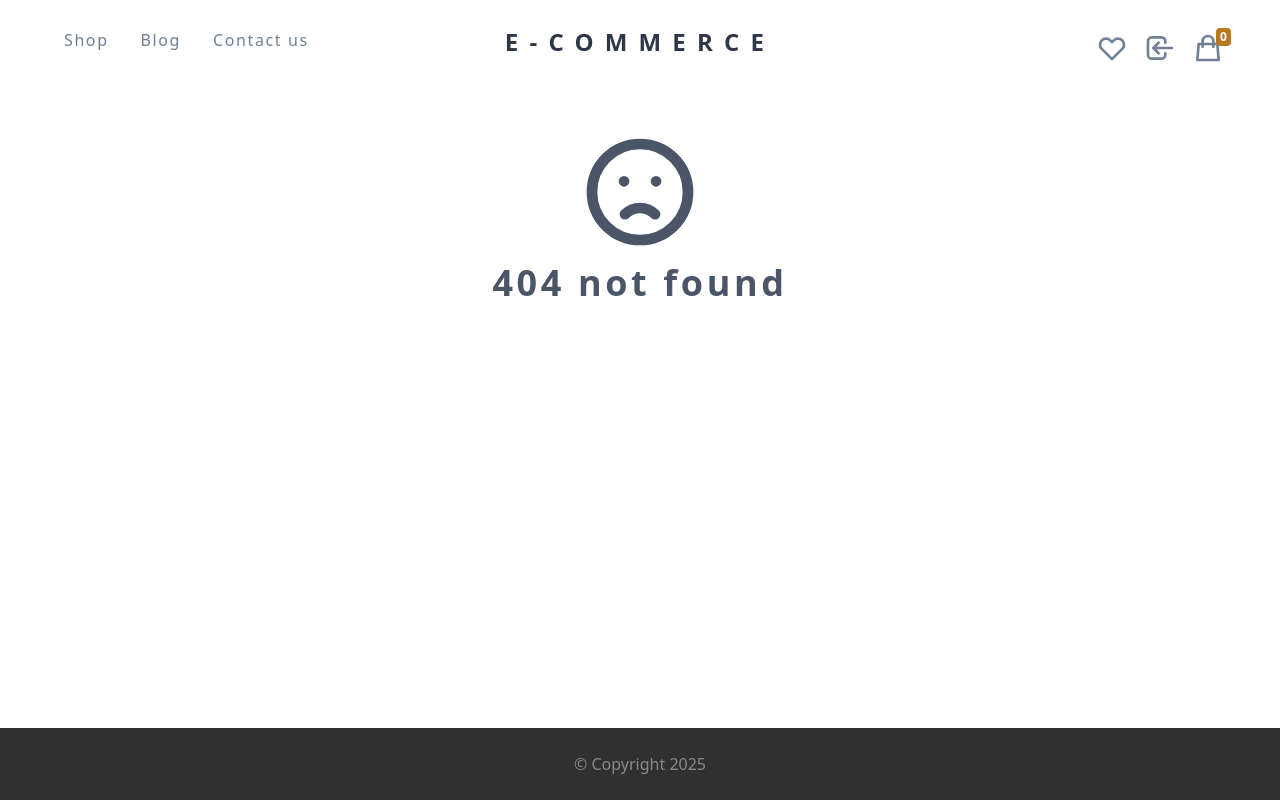
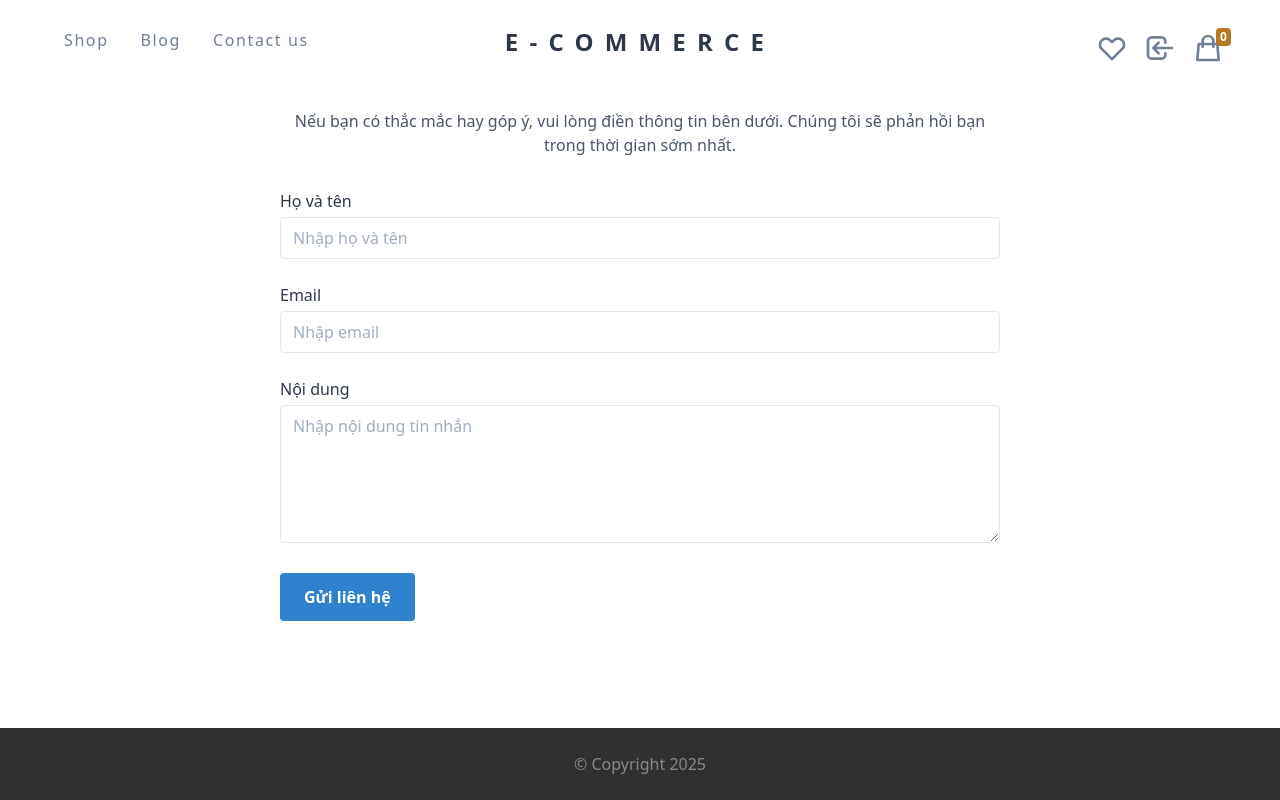
Before and after one commit to son1809/SEM3_Project_Frontend, a React (Create React App) app in the folder client/: page /contact-us in a window 1280 px wide. Before the commit this address had no page. Built offline with nearby package versions, Linux system fonts and the light colour scheme.

Commit message:
blog and contact

```diff
--- a/client/package.json
+++ b/client/package.json
@@ -13,6 +13,7 @@
     "notistack": "^3.0.1",
     "react": "^18.2.0",
     "react-dom": "^18.2.0",
+    "react-helmet": "^6.1.0",
     "react-router-dom": "^6.23.0",
     "react-scripts": "^5.0.1"
   },
@@ -23,7 +24,10 @@
     "eject": "react-scripts eject"
   },
   "eslintConfig": {
-    "extends": ["react-app", "react-app/jest"]
+    "extends": [
+      "react-app",
+      "react-app/jest"
+    ]
   },
   "browserslist": {
     "production": [
--- a/client/src/components/index.js
+++ b/client/src/components/index.js
@@ -1,4 +1,5 @@
 import React from "react";
+
 import {
   Home,
   WishList,
@@ -19,6 +20,11 @@ import PaypalReturn from "./shop/order/PaypalReturn"; // <-- Add this import
 import MyReturnOrReplacement from "./shop/dashboardUser/MyReturnOrReplacement";
 import AllReturnOrReplacement from "./admin/orders/AllReturnOrReplacement";
 import MyFeedbacks from "./shop/feedback/MyFeedbacks";
+import { Blog } from "./shop";
+import ContactUs from "./shop/ContactUs";
+
+
+
 
 import { BrowserRouter as Router, Routes, Route } from "react-router-dom";
 
@@ -151,8 +157,13 @@ const AppRoutes = (props) => {
             </ProtectedRoute>
           }
         />
-        {/* 404 Page */}
-        <Route path="*" element={<PageNotFound />} />
+
+        <Route path="/blog" element={<Blog />} />
+        {/* Blog Page */}
+
+        <Route path="/contact-us" element={<ContactUs />} />
+        {/* Contact Us Page */}
+
       </Routes>
     </Router>
   );
--- /dev/null
+++ b/client/src/components/shop/Blog.js
@@ -0,0 +1,63 @@
+import React, { Fragment, useEffect } from "react";
+import Layout from "./layout";
+
+const Blog = () => {
+  useEffect(() => {
+    document.title = "Blog - Hayroo Store";
+  }, []);
+
+  return (
+    <Layout>
+      <Fragment>
+        <div className="px-0 py-10">
+          <h1 className="text-2xl font-bold text-blue-900 mb-6 text-center">Blog - Khám phá sản phẩm thủ công</h1>
+          <p className="mb-8 text-gray-700 text-center px-6 md:px-20">
+            Cùng tìm hiểu về những sản phẩm nổi bật nhất tại cửa hàng chúng tôi: từ ví da thủ công tinh tế,
+            đến đồ gốm nghệ thuật và các tác phẩm gỗ điêu khắc mang đậm giá trị văn hóa.
+          </p>
+
+          {/* Post 1: Ví da */}
+          <div className="mb-16">
+            <h2 className="text-xl font-semibold text-gray-800 mb-4 text-center">1. Ví da thủ công</h2>
+            <img
+              src="https://www.leonardo.vn/cdn/shop/files/1_f953bdb1-80d7-40c7-a609-b3043fe9eef9_1800x.png?v=1747282216"
+              alt="Ví da"
+              className="w-full h-auto"
+            />
+            <p className="text-gray-600 text-justify px-6 md:px-20 mt-4">
+              Những chiếc ví da tại cửa hàng được làm hoàn toàn thủ công từ chất liệu da bò thật. Thiết kế đơn giản, tinh tế và phù hợp với cả nam lẫn nữ. Một món quà ý nghĩa cho bản thân hoặc người thân yêu.
+            </p>
+          </div>
+
+          {/* Post 2: Đồ gốm */}
+          <div className="mb-16">
+            <h2 className="text-xl font-semibold text-gray-800 mb-4 text-center">2. Đồ gốm nghệ thuật</h2>
+            <img
+              src="https://pendecor.vn/uploads/files/2022/10/27/thiet-ke-cua-hang-gom-su-5.jpg"
+              alt="Đồ gốm"
+              className="w-full h-auto"
+            />
+            <p className="text-gray-600 text-justify px-6 md:px-20 mt-4">
+              Mỗi món đồ gốm là một tác phẩm mang đậm nét truyền thống. Từ những chiếc ly, chén trà đến bình hoa, tất cả đều được làm từ đất nung tự nhiên và trải qua quy trình nung kỹ lưỡng.
+            </p>
+          </div>
+
+          {/* Post 3: Đồ gỗ điêu khắc */}
+          <div className="mb-16">
+            <h2 className="text-xl font-semibold text-gray-800 mb-4 text-center">3. Đồ gỗ điêu khắc</h2>
+            <img
+              src="https://mocaulac.com/wp-content/uploads/2018/11/tranh-go-bat-ma.jpg"
+              alt="Đồ gỗ điêu khắc"
+              className="w-full h-auto"
+            />
+            <p className="text-gray-600 text-justify px-6 md:px-20 mt-4">
+              Từ tượng gỗ nhỏ đến tranh treo tường, đồ gỗ điêu khắc của chúng tôi mang đến vẻ đẹp mộc mạc nhưng đầy tinh xảo. Sản phẩm không chỉ có giá trị thẩm mỹ mà còn mang ý nghĩa phong thủy.
+            </p>
+          </div>
+        </div>
+      </Fragment>
+    </Layout>
+  );
+};
+
+export default Blog;
--- /dev/null
+++ b/client/src/components/shop/ContactUs.js
@@ -0,0 +1,117 @@
+import React, { useState, useEffect, Fragment } from "react";
+import Layout from "./layout";
+
+const ContactUs = () => {
+  useEffect(() => {
+    document.title = "Contact Us - Hayroo Store";
+  }, []);
+
+  const [formData, setFormData] = useState({
+    name: "",
+    email: "",
+    message: "",
+  });
+
+  const [status, setStatus] = useState(null); // null | "success" | "error"
+
+  const handleChange = (e) => {
+    const { name, value } = e.target;
+    setFormData((prev) => ({
+      ...prev,
+      [name]: value,
+    }));
+  };
+
+  const handleSubmit = (e) => {
+    e.preventDefault();
+    // Giả sử gửi form thành công ngay (bạn có thể thêm fetch API gửi server ở đây)
+    if (formData.name && formData.email && formData.message) {
+      setStatus("success");
+      setFormData({ name: "", email: "", message: "" });
+    } else {
+      setStatus("error");
+    }
+  };
+
+  return (
+    <Layout>
+      <Fragment>
+        <div className="max-w-3xl mx-auto px-6 py-10">
+          <h1 className="text-3xl font-bold text-blue-900 mb-6 text-center">
+            Contact Us
+          </h1>
+          <p className="mb-8 text-gray-700 text-center">
+            Nếu bạn có thắc mắc hay góp ý, vui lòng điền thông tin bên dưới. Chúng tôi sẽ phản hồi bạn trong thời gian sớm nhất.
+          </p>
+
+          {status === "success" && (
+            <div className="mb-6 p-4 bg-green-100 text-green-700 rounded">
+              Cảm ơn bạn đã liên hệ với chúng tôi! Chúng tôi sẽ phản hồi sớm.
+            </div>
+          )}
+          {status === "error" && (
+            <div className="mb-6 p-4 bg-red-100 text-red-700 rounded">
+              Vui lòng điền đầy đủ thông tin trước khi gửi.
+            </div>
+          )}
+
+          <form onSubmit={handleSubmit} className="space-y-6">
+            <div>
+              <label htmlFor="name" className="block mb-1 font-medium">
+                Họ và tên
+              </label>
+              <input
+                type="text"
+                name="name"
+                id="name"
+                value={formData.name}
+                onChange={handleChange}
+                className="w-full border border-gray-300 rounded px-3 py-2 focus:outline-none focus:ring-2 focus:ring-blue-500"
+                placeholder="Nhập họ và tên"
+              />
+            </div>
+
+            <div>
+              <label htmlFor="email" className="block mb-1 font-medium">
+                Email
+              </label>
+              <input
+                type="email"
+                name="email"
+                id="email"
+                value={formData.email}
+                onChange={handleChange}
+                className="w-full border border-gray-300 rounded px-3 py-2 focus:outline-none focus:ring-2 focus:ring-blue-500"
+                placeholder="Nhập email"
+              />
+            </div>
+
+            <div>
+              <label htmlFor="message" className="block mb-1 font-medium">
+                Nội dung
+              </label>
+              <textarea
+                name="message"
+                id="message"
+                value={formData.message}
+                onChange={handleChange}
+                rows={5}
+                className="w-full border border-gray-300 rounded px-3 py-2 focus:outline-none focus:ring-2 focus:ring-blue-500"
+                placeholder="Nhập nội dung tin nhắn"
+              ></textarea>
+            </div>
+
+            <button
+              type="submit"
+              className="bg-blue-600 text-white font-semibold px-6 py-3 rounded hover:bg-blue-700 transition"
+            >
+              Gửi liên hệ
+            </button>
+          </form>
+        </div>
+      </Fragment>
+    </Layout>
+  );
+};
+
+export default ContactUs;
--- a/client/src/components/shop/home/style.css
+++ b/client/src/components/shop/home/style.css
@@ -1,5 +1,6 @@
 .slider {
   -webkit-appearance: none;
+  appearance: none;
   height: 12px;
   border-radius: 5px;
   background: #d3d3d3;
--- a/client/src/components/shop/index.js
+++ b/client/src/components/shop/index.js
@@ -10,6 +10,10 @@ import PageNotFound from "./layout/PageNotFound";
 import ProductDetails from "./productDetails";
 import ProductByCategory from "./home/ProductByCategory";
 import CheckoutPage from "./order/CheckoutPage";
+export { default as Blog } from "./Blog";
+export { default as ContactUs } from "./ContactUs";
+
+
 
 export {
   Home,
```
Also changed, not shown: 1 other file (tests, documents, lock files or other folders).
